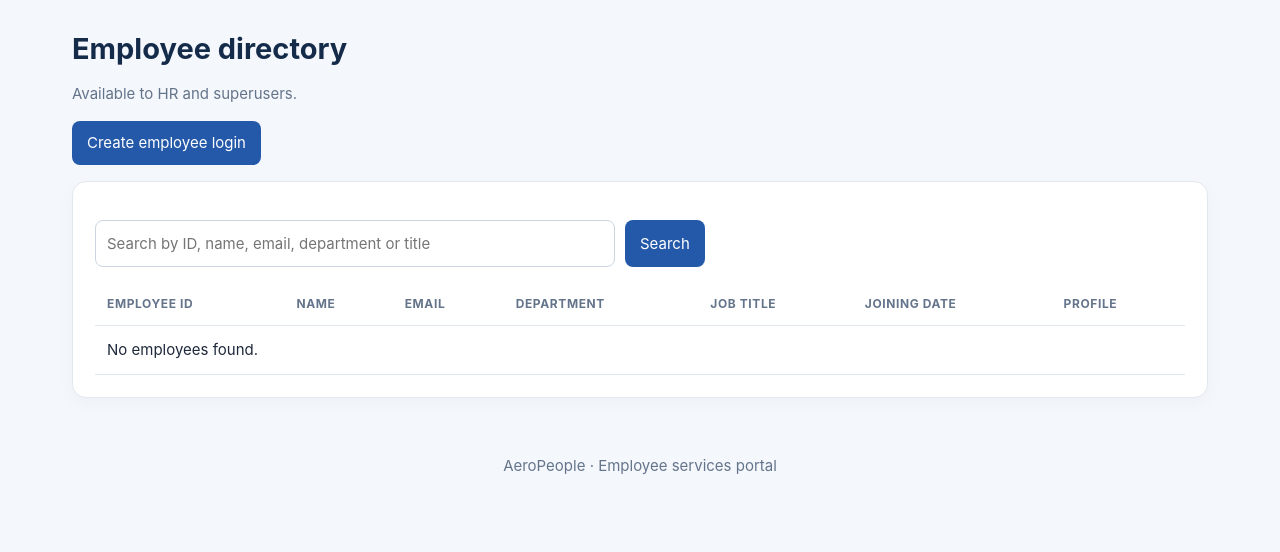
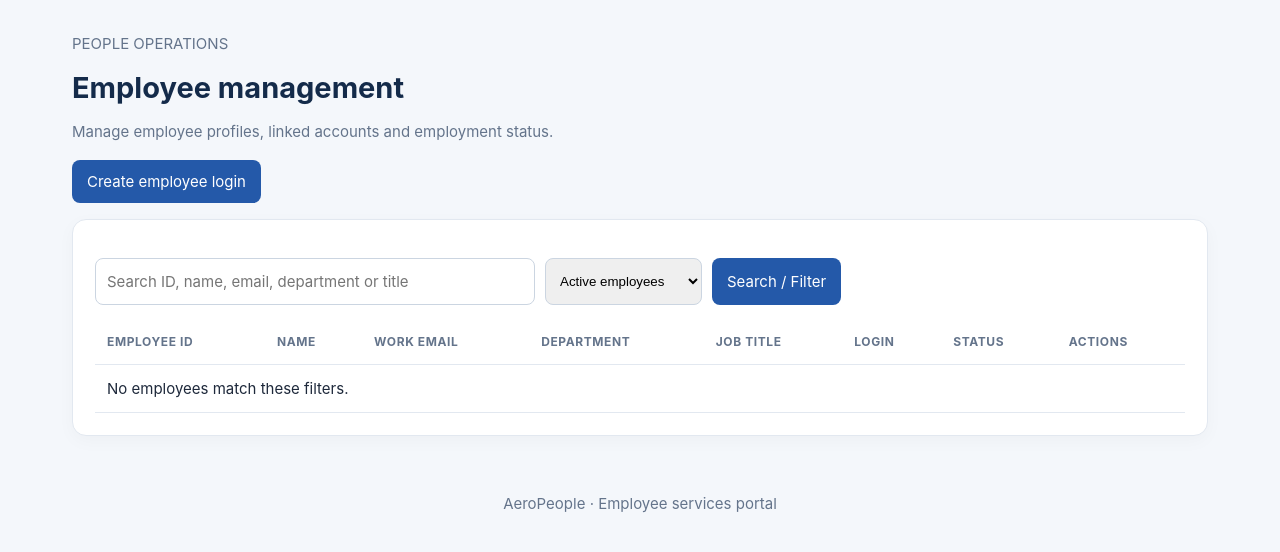
Before and after one commit to chandrasekhart1298/aeropelican, a Django app: page /employees/ in a window 1280 px wide. Shown: the part 71-623 px from the top of the page. Run offline with Django 5.2, Linux system fonts and the light colour scheme; the visitor is signed in with stand-in values (Sample User, id 1); data comes from the database, SQL or seed files in the repository; data that the repository does not hold is empty.

Commit message:
Add employee management actions and status filters

```diff
--- a/employees/templates/employees/directory.html
+++ b/employees/templates/employees/directory.html
@@ -1 +1,15 @@
-{% extends "employees/base.html" %}{% block title %}Employee directory | AeroPeople{% endblock %}{% block content %}<h1>Employee directory</h1><p class="muted">Available to HR and superusers.</p><div class="actions"><a class="btn" href="{% url 'employee_create' %}">Create employee login</a></div><section class="panel"><form method="get" class="actions"><input type="search" name="q" value="{{ query }}" placeholder="Search by ID, name, email, department or title" style="max-width:520px"><button>Search</button></form><div class="table-wrap"><table><thead><tr><th>Employee ID</th><th>Name</th><th>Email</th><th>Department</th><th>Job title</th><th>Joining date</th><th>Profile</th></tr></thead><tbody>{% for employee in employees %}<tr><td>{{ employee.employee_id }}</td><td>{{ employee.full_name }}</td><td>{{ employee.work_email }}</td><td>{{ employee.department }}</td><td>{{ employee.job_title }}</td><td>{{ employee.joining_date }}</td><td><a href="{% url 'employee_profile' employee.id %}">View</a></td></tr>{% empty %}<tr><td colspan="7">No employees found.</td></tr>{% endfor %}</tbody></table></div></section>{% endblock %}
+{% extends "employees/base.html" %}
+{% block title %}Employee management | AeroPeople{% endblock %}
+{% block content %}
+<p class="muted">PEOPLE OPERATIONS</p><h1>Employee management</h1>
+<p class="muted">Manage employee profiles, linked accounts and employment status.</p>
+<div class="actions"><a class="btn" href="{% url 'employee_create' %}">Create employee login</a></div>
+<section class="panel"><form method="get" class="actions">
+<input type="search" name="q" value="{{ query }}" placeholder="Search ID, name, email, department or title" style="max-width:440px">
+<select name="status" aria-label="Employment status" style="padding:10px;border:1px solid #cbd5e1;border-radius:8px">
+<option value="active" {% if status == "active" %}selected{% endif %}>Active employees</option><option value="inactive" {% if status == "inactive" %}selected{% endif %}>Inactive employees</option><option value="all" {% if status == "all" %}selected{% endif %}>All employees</option>
+</select><button type="submit">Search / Filter</button></form>
+<div class="table-wrap"><table><thead><tr><th>Employee ID</th><th>Name</th><th>Work email</th><th>Department</th><th>Job title</th><th>Login</th><th>Status</th><th>Actions</th></tr></thead><tbody>
+{% for employee in employees %}<tr><td>{{ employee.employee_id }}</td><td>{{ employee.full_name }}</td><td>{{ employee.work_email }}</td><td>{{ employee.department }}</td><td>{{ employee.job_title }}</td><td>{% if employee.user %}{{ employee.user.username }}{% if not employee.user.is_active %} · Disabled{% endif %}{% else %}Not linked{% endif %}</td><td><span class="badge">{% if employee.is_active %}Active{% else %}Inactive{% endif %}</span></td><td><a href="{% url 'employee_profile' employee.pk %}">View</a> · <a href="{% url 'employee_manage' employee.pk %}">Edit / Manage</a></td></tr>
+{% empty %}<tr><td colspan="8">No employees match these filters.</td></tr>{% endfor %}
+</tbody></table></div></section>{% endblock %}
```
